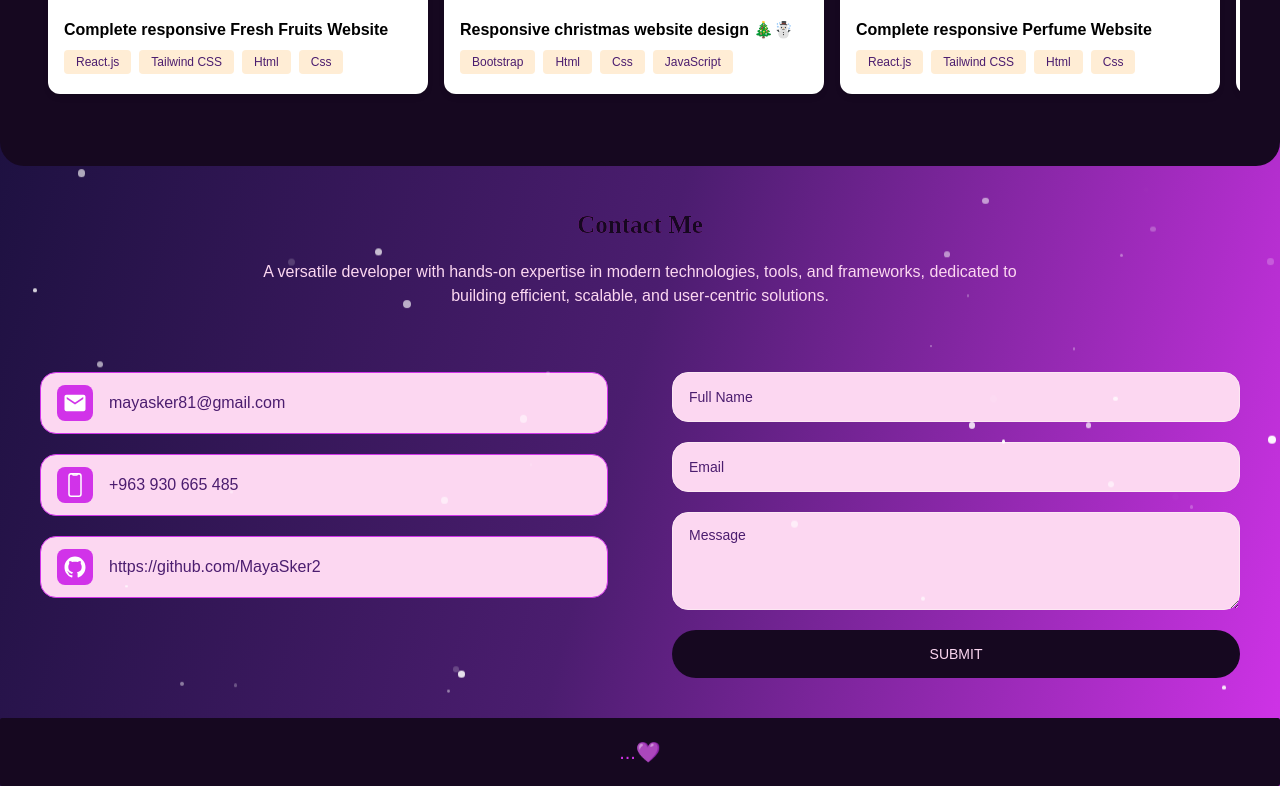
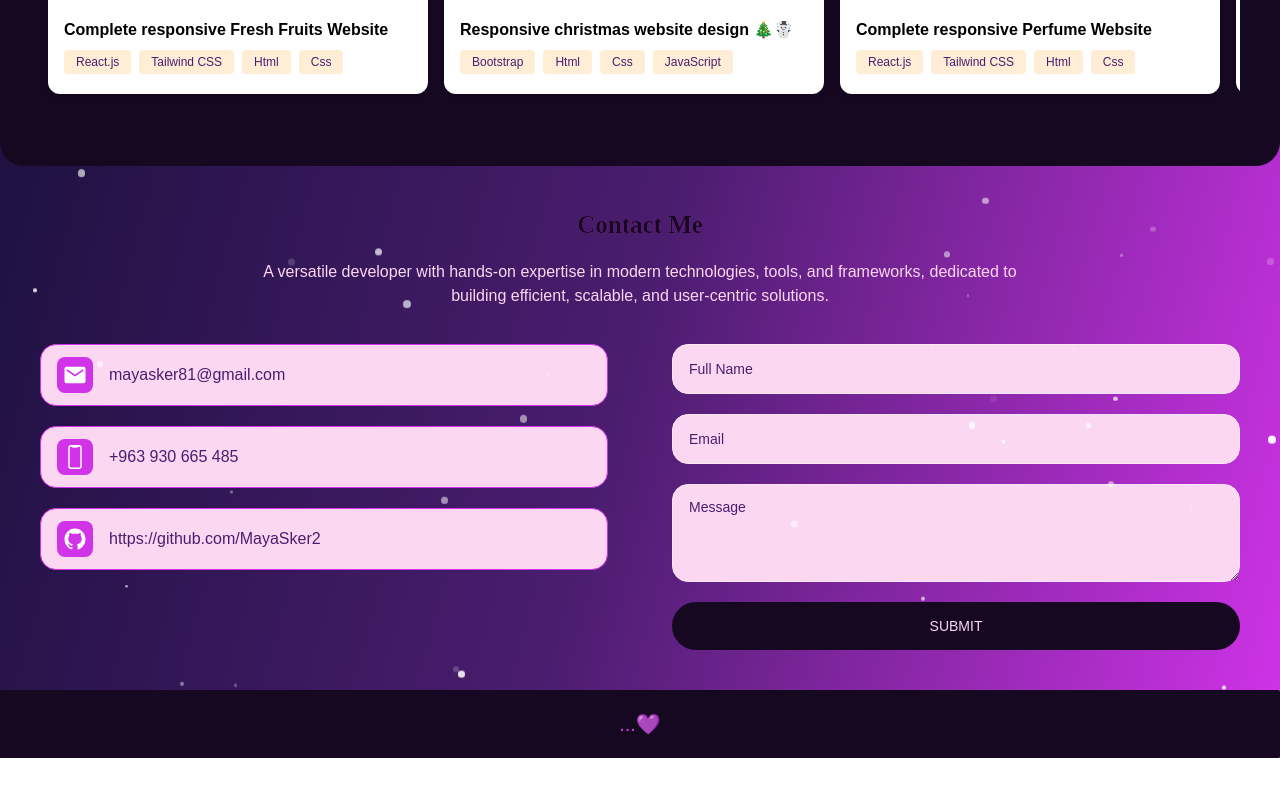
Before and after one commit to MayaSker2/Portfolio-Website, a React (Vite) app: page / in a window 1280 px wide. Shown: the part 2909-3695 px from the top of the page. After the commit the page ends 3667 px from the top, so only its background shows below. Built offline with nearby package versions, Linux system fonts and the light colour scheme.

Commit message:
add new changes.

```diff
--- a/src/sections/ContactMe.jsx
+++ b/src/sections/ContactMe.jsx
@@ -16,7 +16,7 @@
           scalable, and user-centric solutions.
         </p>
       </div>
-      <div className="grid grid-cols-1 md:grid-cols-2 md:gap-16 mt-16">
+      <div className="grid grid-cols-1 md:grid-cols-2 md:gap-16 mt-9">
         <div>
           <ContactInfoCard icon={<IoMdMail />}               text={ ABOUT_ME.email } />
           <ContactInfoCard icon={<IoPhonePortraitOutline />} text={ ABOUT_ME.phone } />
```
